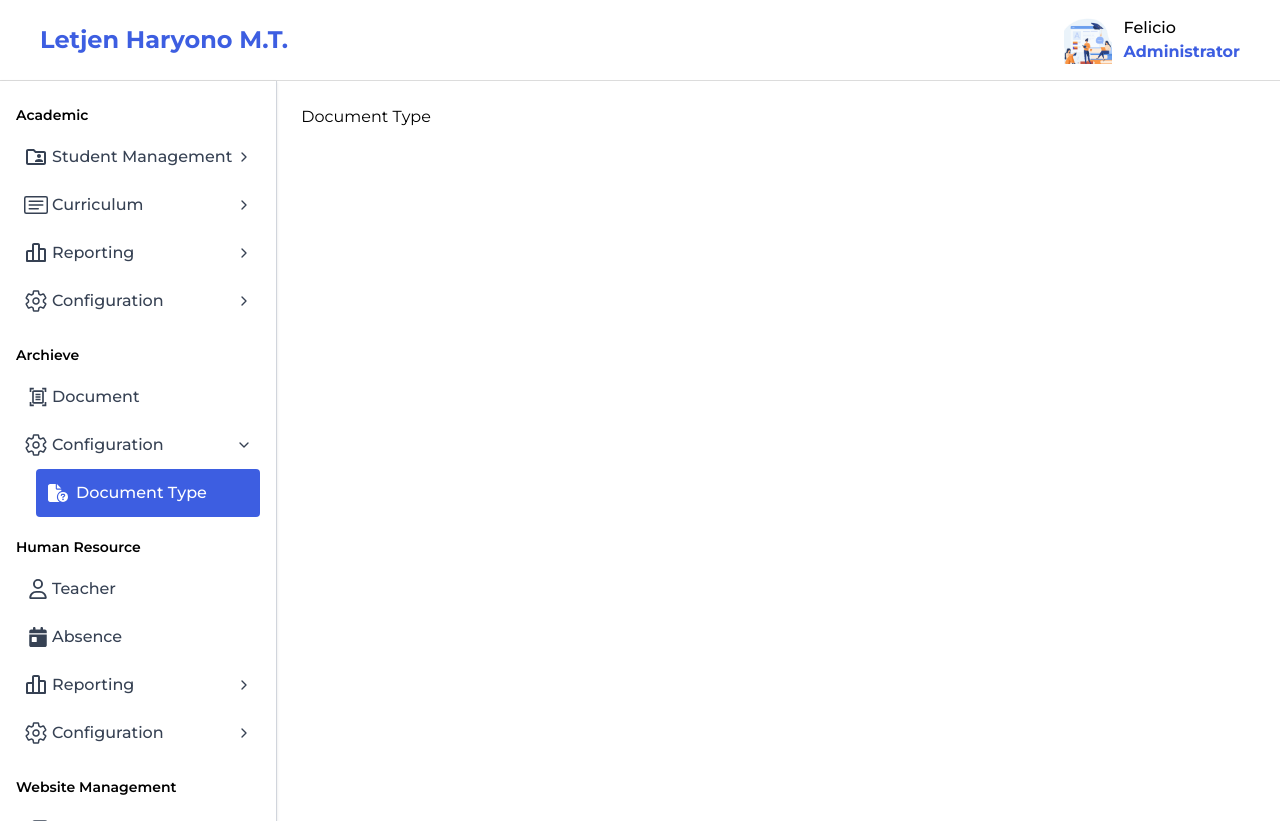
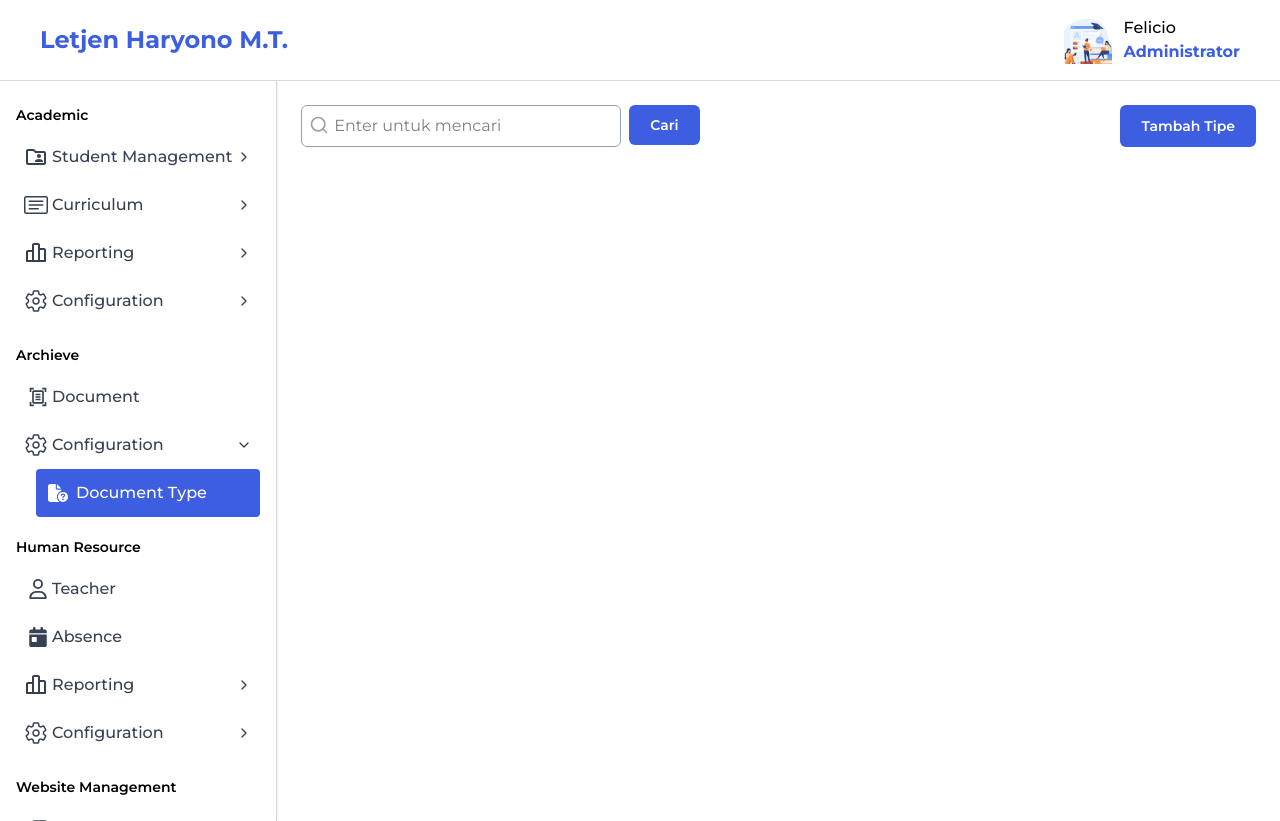
Before and after one commit to FelicioAngga/eis-fe, a React (Vite) app: page /config/document-type in a window 1280 px wide. Built offline with nearby package versions, Linux system fonts and the light colour scheme; sample sign-in values are in the browser's storage.

Commit message:
adjust subject api

```diff
--- a/src/api-hooks/subjects/api.ts
+++ b/src/api-hooks/subjects/api.ts
@@ -22,6 +22,21 @@ export const useSubjectsQuery = (params?: SubjectParams) => {
   });
 }
 
+export const useCreateSubject = () => {
+  const apiCall = useApiCall<ResponseModel<any>>({
+    method: "POST",
+    url: `${BASE_URL}/subjects`,
+  });
+
+  return useMutation({
+    mutationFn: async (data: { name: string }) => {
+      return await apiCall({
+        body: data
+      });
+    },
+  });
+}
+
 export const useDeleteSubject = () => {
   const apiCall = useApiCall<ResponseModel<any>>({
     method: "DELETE",
--- /dev/null
+++ b/src/features/document-type/components/DocumentTable.tsx
@@ -0,0 +1,10 @@
+
+function DocumentTable() {
+  return (
+    <div>
+
+    </div>
+  )
+}
+
+export default DocumentTable;
--- a/src/features/document-type/index.tsx
+++ b/src/features/document-type/index.tsx
@@ -1,7 +1,25 @@
+import { useState } from "react";
+import { usePaginationModel } from "../../hooks/use-pagination-model";
+import SearchTableLayout from "../../components/SearchTableLayout";
+
 export default function() {
+  const [isAddModalOpen, setIsAddModalOpen] = useState(false);
+  const [search, setSearch] = useState("");
+  const paginationModel = usePaginationModel({});
+
+  function handleSubmit(search: string) {
+    setSearch(search);
+    paginationModel.onChangePageValue(1);
+  }
+
   return (
-    <>
-      Document Type
-    </>
+    <div>
+      <SearchTableLayout
+        onSearch={handleSubmit}
+        buttonText="Tambah Tipe"
+        buttonOnClick={() => setIsAddModalOpen(true)}
+      />
+
+    </div>
   )
 }
--- a/src/features/subject/components/AddSubjectModal.tsx
+++ b/src/features/subject/components/AddSubjectModal.tsx
@@ -5,6 +5,9 @@ import { Input } from "../../../components/input/Input";
 import useYupValidationResolver from "../../../hooks/useYupValidationResolver";
 import * as Yup from "yup";
 import Button from "../../../components/Button";
+import { useCreateSubject } from "../../../api-hooks/subjects/api";
+import { useQueryClient } from "@tanstack/react-query";
+import { useAlert } from "../../../contexts/AlertContext";
 
 interface AddSubjectModalProps {
   isOpen: boolean;
@@ -12,6 +15,8 @@ interface AddSubjectModalProps {
 }
 
 function AddSubjectModal({ isOpen, onClose }: AddSubjectModalProps) {
+  const queryClient = useQueryClient();
+  const { showAlert } = useAlert();
   const yupSchema = Yup.object().shape({
     name: Yup.string().required("Nama Mata Pelajaran tidak boleh kosong"),
   });
@@ -25,8 +30,28 @@ function AddSubjectModal({ isOpen, onClose }: AddSubjectModalProps) {
     },
   });
 
+  const { formState: { isValid } } = methods;
+
+  const { mutateAsync, isPending } = useCreateSubject();
+
   const handleSubmit = async (data: any) => {
-    console.log(data);
+    const response = await mutateAsync(data);
+    if (response.status === 200) {
+      showAlert({
+        title: "Berhasil",
+        type: "success",
+        message: "Berhasil menambah mata pelajaran",
+      });
+      queryClient.invalidateQueries({
+        queryKey: ["subjects"],
+      });
+    } else {
+      showAlert({
+        title: "Gagal",
+        type: "error",
+        message: response.error || "Gagal menambah mata pelajaran",
+      });
+    }
   };
 
   return (
@@ -40,10 +65,10 @@ function AddSubjectModal({ isOpen, onClose }: AddSubjectModalProps) {
     >
       <Form methods={methods} onSubmit={handleSubmit}>
         <div>
-          <Input type="text" name="name" placeholder="Nama" label="Nama" />
-          <div className="flex gap-4 mt-5">
+          <Input type="text" name="name" placeholder="Nama" label="Nama" required />
+          <div className="flex gap-4 mt-8">
             <Button className="w-full" variant="outline">Batal</Button>
-            <Button className="w-full">Tambah</Button>
+            <Button className="w-full" disabled={isPending || !isValid}>Tambah</Button>
           </div>
         </div>
       </Form>
```
